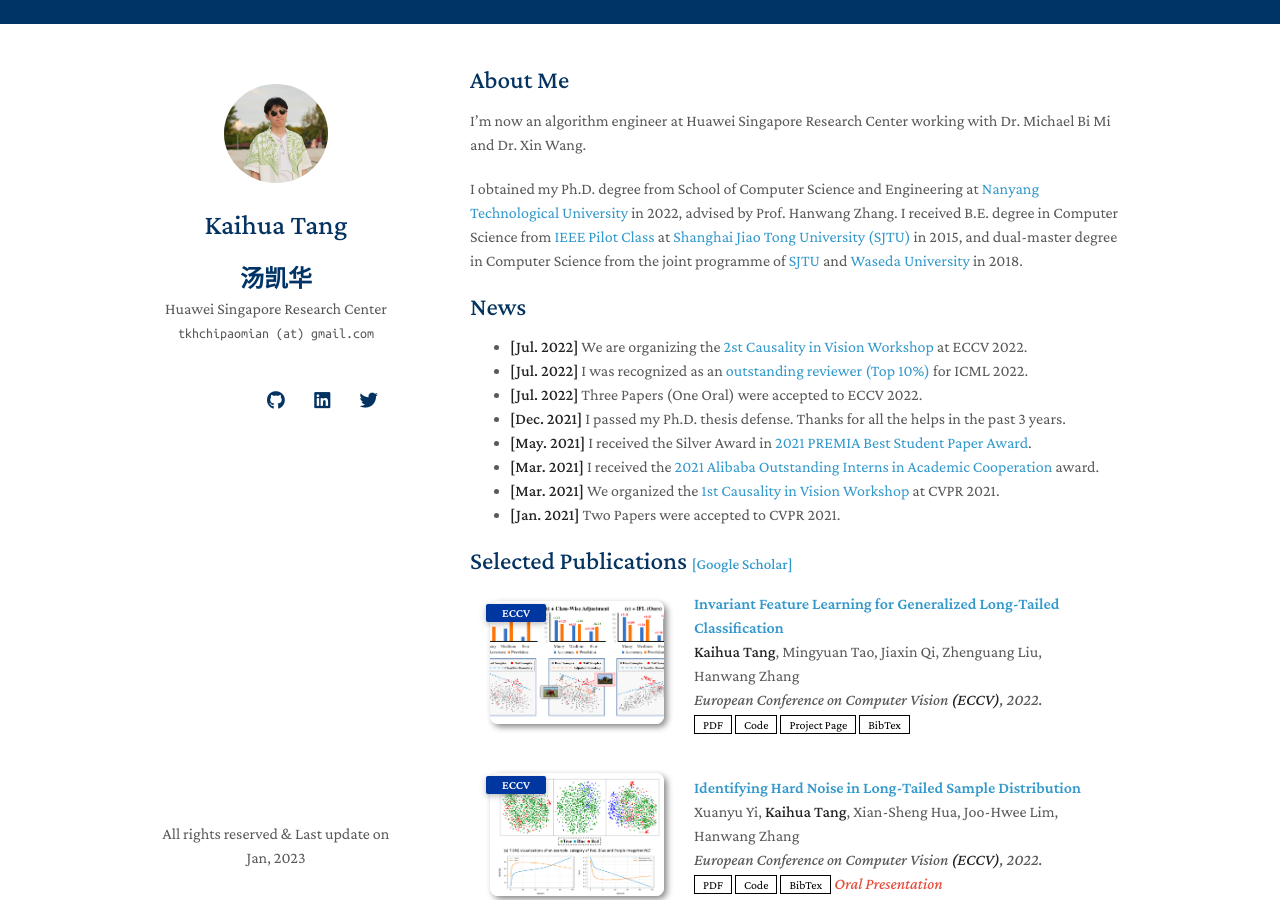
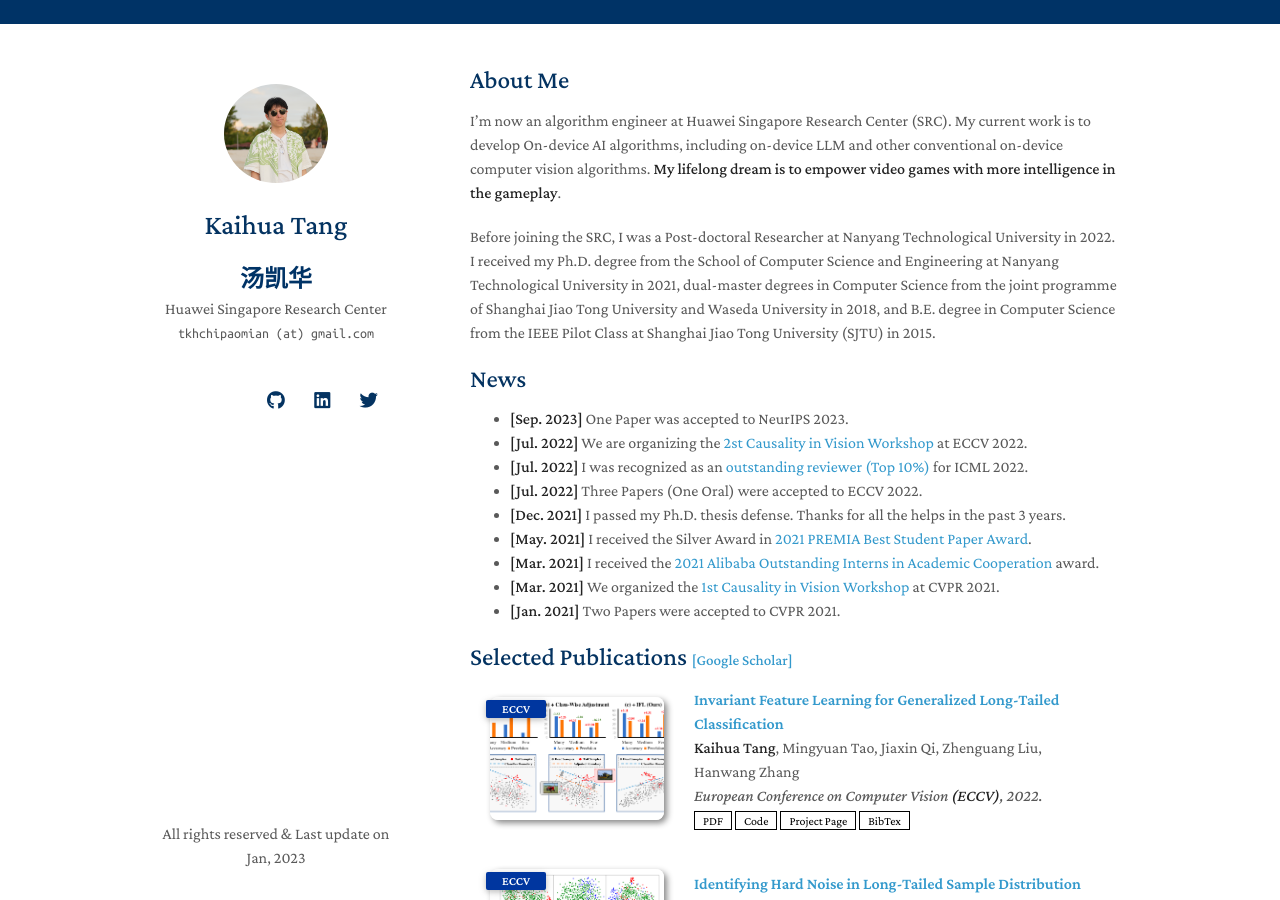
Before and after one commit to KaihuaTang/kaihuatang.github.io, a Jekyll site: the page built from index.md, in a window 1280 px wide and 900 px high. Built offline with Jekyll 4.4.1, drawn with Linux system fonts in a browser that asks for light colours; nearby versions of some CDN libraries; a style sheet for code colours, icons or effects is not loaded.

Commit message:
Update index.md

```diff
--- a/index.md
+++ b/index.md
@@ -4,12 +4,12 @@ layout: homepage
 
 ## About Me
 
-I'm now an algorithm engineer at Huawei Singapore Research Center working with Dr. Michael Bi Mi and Dr. Xin Wang.
+I'm now an algorithm engineer at Huawei Singapore Research Center (SRC). My current work is to develop On-device AI algorithms, including on-device LLM and other conventional on-device computer vision algorithms. **My lifelong dream is to empower video games with more intelligence in the gameplay**.
 
-I obtained my Ph.D. degree from School of Computer Science and Engineering at <a href="https://www.ntu.edu.sg/" target="_blank">Nanyang Technological University</a> in 2022, advised by Prof. Hanwang Zhang. I received B.E. degree in Computer Science from <a href="http://english.seiee.sjtu.edu.cn/english/info/8338.htm" target="_blank">IEEE Pilot Class</a> at <a href="https://en.sjtu.edu.cn/" target="_blank">Shanghai Jiao Tong University (SJTU)</a> in 2015, and dual-master degree in Computer Science from the joint programme of <a href="https://en.sjtu.edu.cn/" target="_blank">SJTU</a> and <a href="https://www.waseda.jp/fsci/gips/en/" target="_blank">Waseda University</a> in 2018.
-
+Before joining the SRC, I was a Post-doctoral Researcher at Nanyang Technological University in 2022. I received my Ph.D. degree from the School of Computer Science and Engineering at Nanyang Technological University in 2021, dual-master degrees in Computer Science from the joint programme of Shanghai Jiao Tong University and Waseda University in 2018, and B.E. degree in Computer Science from the IEEE Pilot Class at Shanghai Jiao Tong University (SJTU) in 2015.
 
 ## News
+- **[Sep. 2023]** One Paper was accepted to NeurIPS 2023.
 - **[Jul. 2022]** We are organizing the <a href="http://www.causalityinvision.com" target="_blank">2st Causality in Vision Workshop</a> at ECCV 2022.
 - **[Jul. 2022]** I was recognized as an <a href="https://icml.cc/Conferences/2022/Reviewers" target="_blank">outstanding reviewer (Top 10%)</a> for ICML 2022.
 - **[Jul. 2022]** Three Papers (One Oral) were accepted to ECCV 2022.
```
